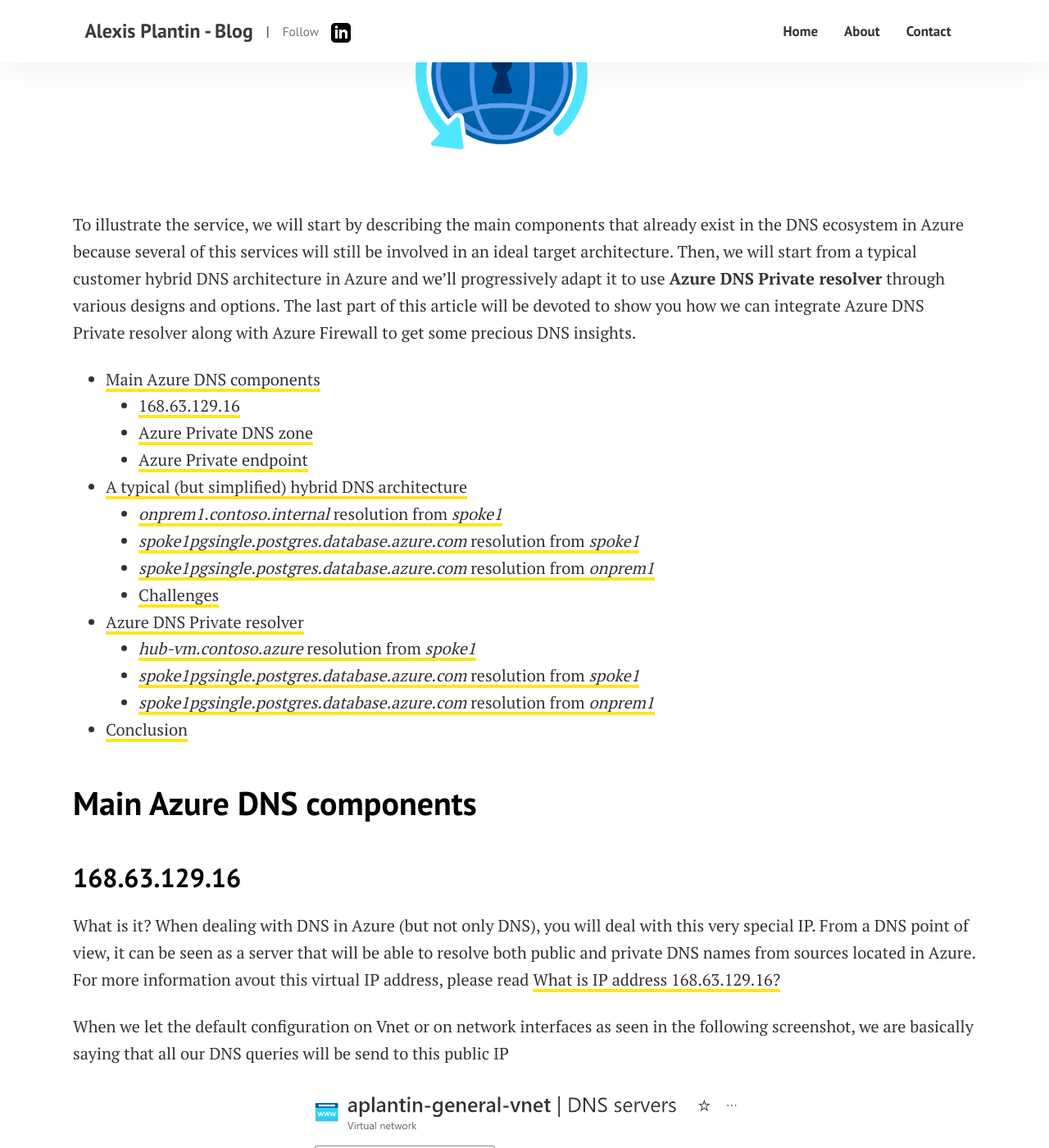
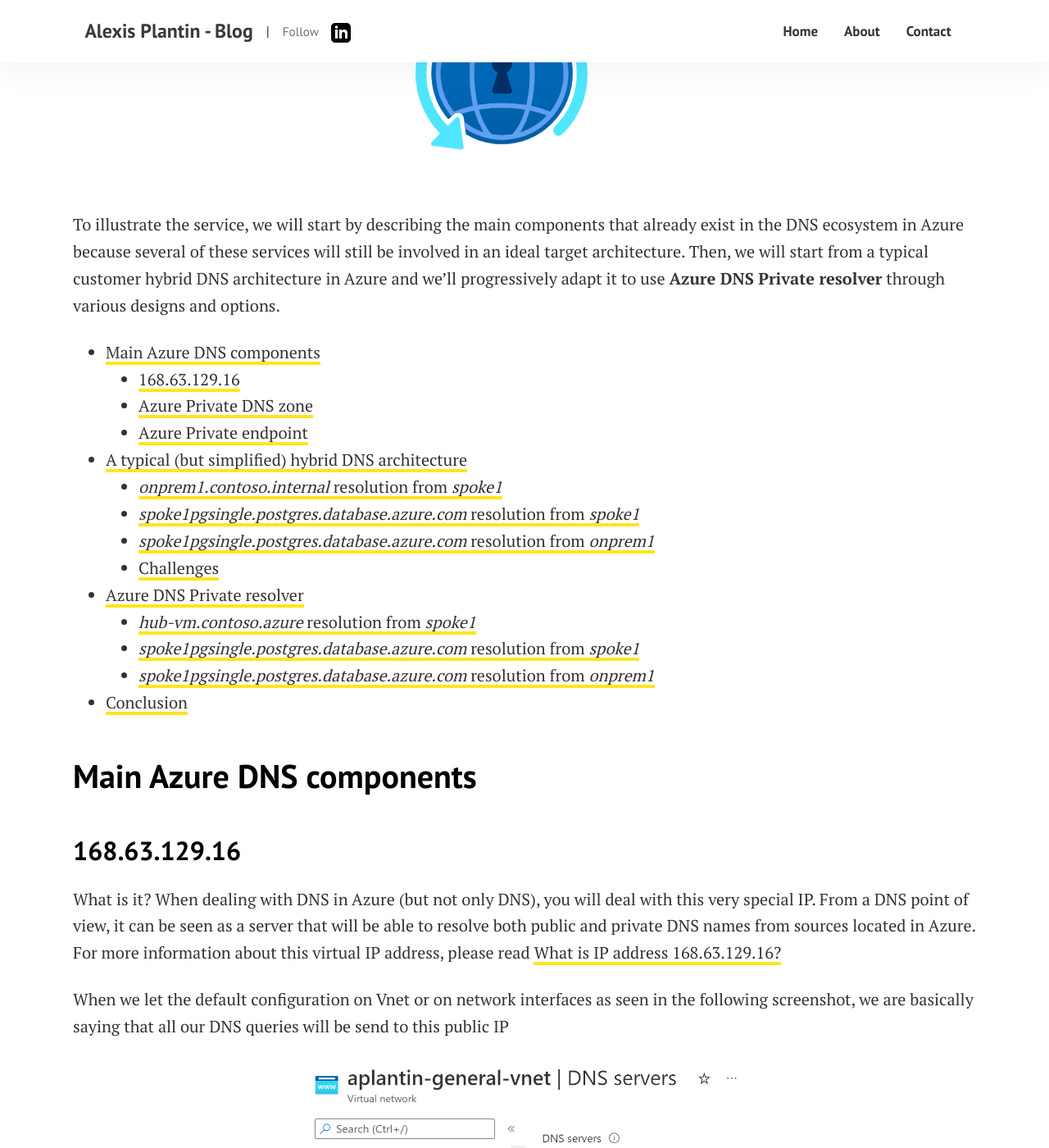
Before and after one commit to alexisP/alexisp.github.io, a Jekyll site: the page built from _posts/2022-04-12-dns-private-resolver.md, in a window 1280 px wide and 1400 px high, scrolled down 1011 px. Shown: the whole window at 82% size. Built offline with Jekyll 4.4.1, drawn with Linux system fonts in a browser that asks for light colours; some of the changed text lies outside the part shown.

Commit message:
Few typos fixes

```diff
--- a/_posts/2022-04-12-dns-private-resolver.md
+++ b/_posts/2022-04-12-dns-private-resolver.md
@@ -16,7 +16,7 @@
   <div class="col-md-4"></div>
 </section>
 
-To illustrate the service, we will start by describing the main components that already exist in the DNS ecosystem in Azure because several of this services will still be involved in an ideal target architecture. Then, we will start from a typical customer hybrid DNS architecture in Azure and we'll progressively adapt it to use **Azure DNS Private resolver** through various designs and options. The last part of this article will be devoted to show you how we can integrate Azure DNS Private resolver along with Azure Firewall to get some precious DNS insights.
+To illustrate the service, we will start by describing the main components that already exist in the DNS ecosystem in Azure because several of these services will still be involved in an ideal target architecture. Then, we will start from a typical customer hybrid DNS architecture in Azure and we'll progressively adapt it to use **Azure DNS Private resolver** through various designs and options.
 
 - [Main Azure DNS components](#main-azure-dns-components)
   - [168.63.129.16](#1686312916)
@@ -39,7 +39,7 @@
 168.63.129.16
 --------------
 
-What is it? When dealing with DNS in Azure (but not only DNS), you will deal with this very special IP. From a DNS point of view, it can be seen as a server that will be able to resolve both public and private DNS names from sources located in Azure. For more information avout this virtual IP address, please read [What is IP address 168.63.129.16?](https://docs.microsoft.com/en-us/azure/virtual-network/what-is-ip-address-168-63-129-16)
+What is it? When dealing with DNS in Azure (but not only DNS), you will deal with this very special IP. From a DNS point of view, it can be seen as a server that will be able to resolve both public and private DNS names from sources located in Azure. For more information about this virtual IP address, please read [What is IP address 168.63.129.16?](https://docs.microsoft.com/en-us/azure/virtual-network/what-is-ip-address-168-63-129-16)
 
 When we let the default configuration on Vnet or on network interfaces as seen in the following screenshot, we are basically saying that all our DNS queries will be send to this public IP
 
@@ -87,9 +87,9 @@
 ![image]({{ site.baseurl }}/assets/images/dns-private-resolver/traditional-dns.png)
 
 The main points to notice here are:
-- we have the on-premise world which is interconnected with the Azure world and both have their dedicated DNS architecture
+- We have the on-premise world which is interconnected with the Azure world and both have their dedicated DNS architecture
 - Azure is made of a well-known hub and spoke architecture with DNS servers deployed in the hub
-- we represented the on-premise DNS architecture with a load balancer and 2 VMs to illustrate the high availability aspect of the service. They can be of many sort (InfoBlox, Efficent IP, domain controllers)
+- We represented the on-premise DNS architecture with a load balancer and 2 VMs to illustrate the high availability aspect of the service. They can be of many sort (InfoBlox, Efficent IP, domain controllers)
 - On-premise DNS servers
   - own a customer domain (or many): **contoso.internal** in our example
   - have conditional forwarder configured to send traffic into Azure IaaS DNS servers for several domains: Azure customer internal domain (**contoso.azure** here)
```
Also changed, not shown: other parts of _posts/2022-04-12-dns-private-resolver.md (+14 -13 lines).
